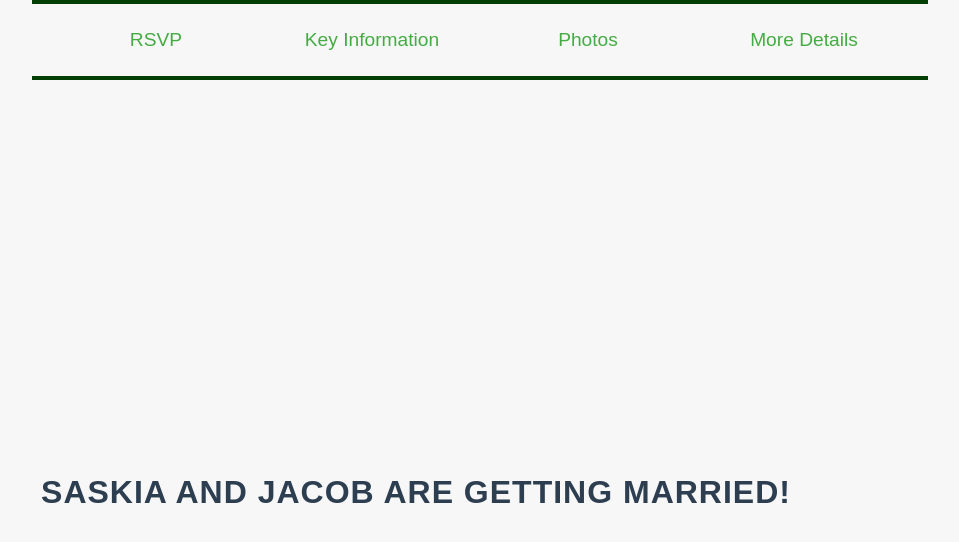
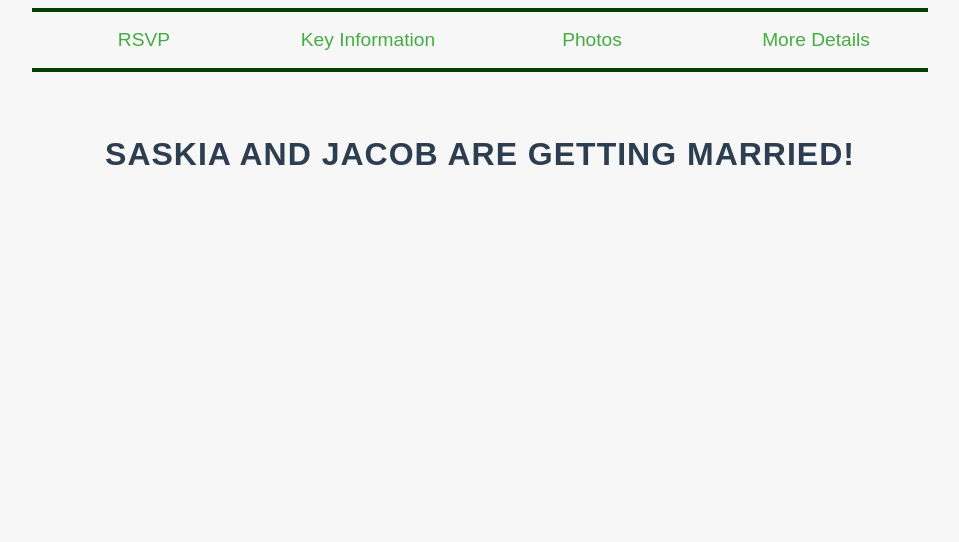
Before and after one commit to js-get-married/js-get-married.github.io, a plain HTML site: page index.html in a window 1280 px wide. Shown: the whole page, without its empty margins (160-1119 px from the left). Drawn offline with Linux system fonts and the light colour scheme.

Commit message:
nav bar looking good

```diff
--- a/styles.css
+++ b/styles.css
@@ -25,20 +25,17 @@ body, html {
 
 #container {
     grid-row: 2;
-
+    position:relative;
     width:100%;
-    max-width: 90vw; /* Set a max width for the container */
-    max-height: 90vw;
-    padding-top: 10vh;
+    padding-top: 2vh;
     padding-left: 5vw;
     padding-right:5vw;
+
     border: none;
-    /*box-shadow: 0 2px 10px rgba(2, 53, 8, 0.762); /* Optional: add a shadow for depth */
-    align-items: center;
     text-align: center;
     justify-content: center;
     justify-items: center;
-    align-content: center;
+    align-content: top;
 }
 
 
@@ -52,8 +49,6 @@ body, html {
     height: 100%;
 
     align-items: center;
-    padding-left:  1rem;
-    padding-right: 1rem;
     box-sizing: border-box;
 }
 
@@ -68,11 +63,11 @@ body, html {
 }
 
 .navbar:before {
-    top: 0; /* Position top bar */
+    top: 1vh; /* Position top bar */
 }
 
 .navbar:after {
-    bottom: 0; /* Position bottom bar */
+    bottom: 1vh; /* Position bottom bar */
 }
 
 /* Button styling */
```
